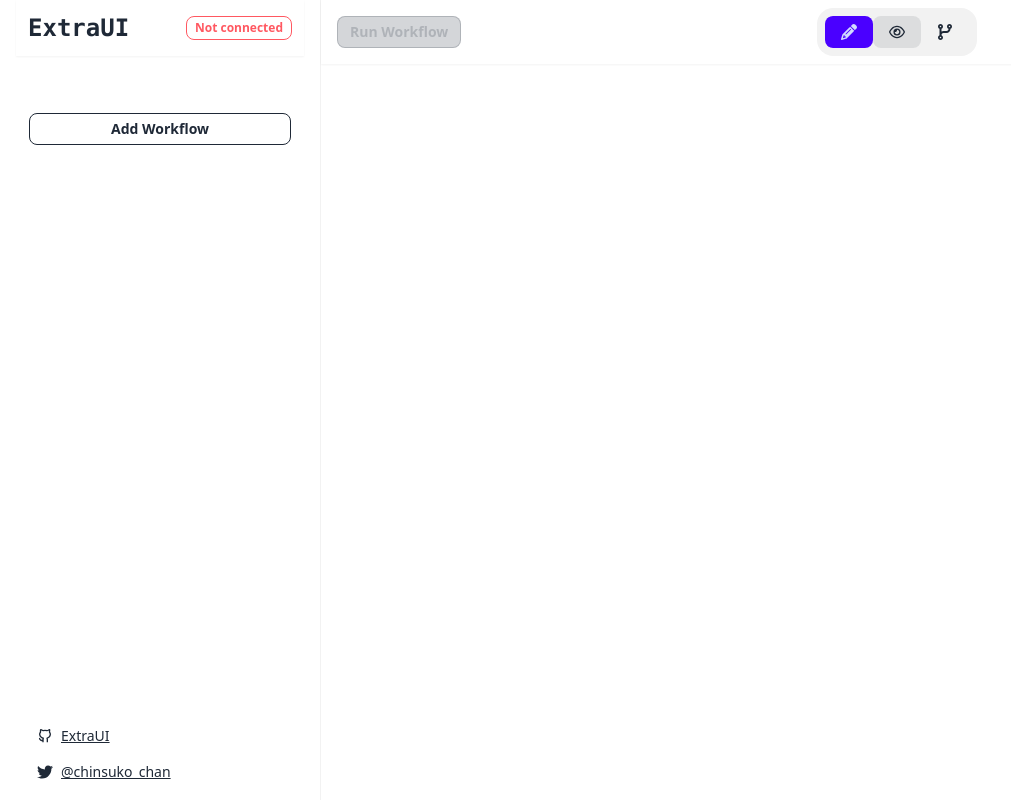
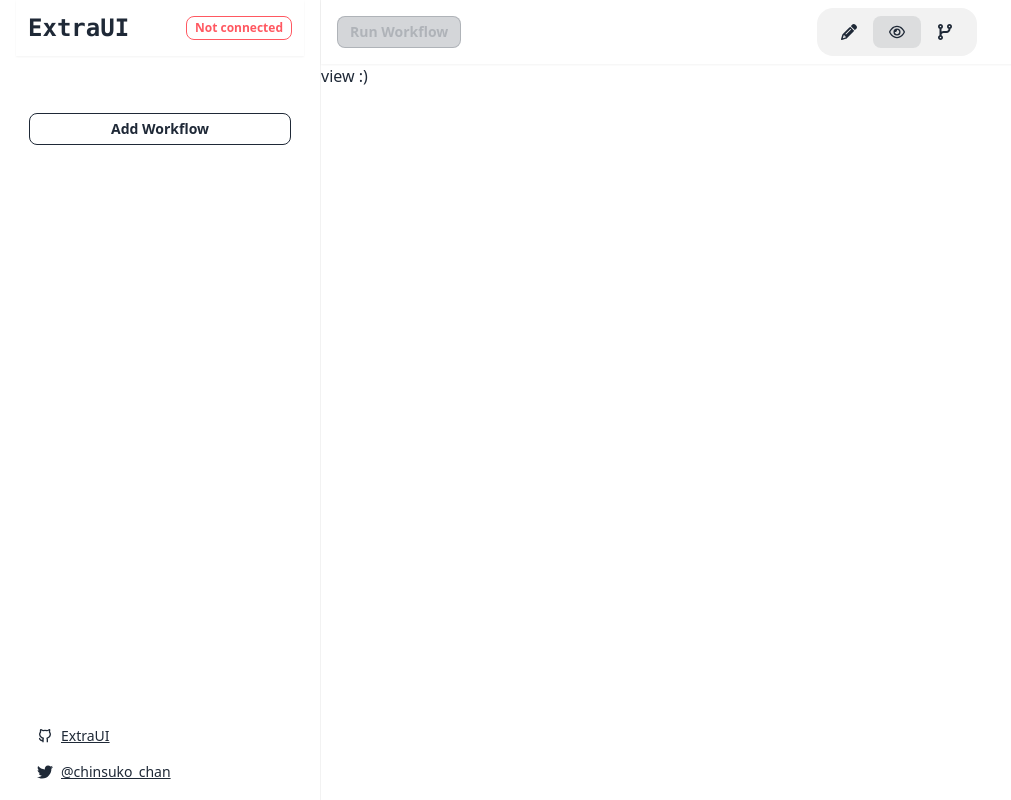
Before and after one commit to chinsuko-chan/ExtraUI, a Svelte app: page / in a window 1280 px wide. Both pictures are taken after a click on the button 896 px from the left and 32 px from the top of the page. Shown: the whole page, without its empty margins (0-1011 px from the left). Built offline with nearby package versions, Linux system fonts and the light colour scheme.

Commit message:
scaffold page switchin

```diff
--- a/src/App.svelte
+++ b/src/App.svelte
@@ -6,15 +6,25 @@
   import workflowStore from "stores/workflows.svelte"
   let selectedWorkflowName = $derived(workflowStore.workflowNames[0])
 
-  let selectedTab = $state("edit")
+  let selectedPage = $state("edit")
 </script>
 
 <main class="bg-base-100 drawer lg:drawer-open">
   <Sidebar />
   <div class="drawer-content">
-    <Navbar {selectedTab} {selectedWorkflowName} />
-    <EditPage {selectedWorkflowName} />
+    <Navbar
+      {selectedPage}
+      {selectedWorkflowName}
+      selectEditPage={() => (selectedPage = "edit")}
+      selectViewPage={() => (selectedPage = "view")}
+      selectWorkflowPage={() => (selectedPage = "workflow")}
+    />
+    {#if selectedPage === "edit"}
+      <EditPage {selectedWorkflowName} />
+    {:else if selectedPage === "view"}
+      <span>view :)</span>
+    {:else if selectedPage === "workflow"}
+      <span>wrkflw :)</span>
+    {/if}
   </div>
 </main>
-
-<style></style>
--- a/src/components/Navbar/Index.svelte
+++ b/src/components/Navbar/Index.svelte
@@ -1,8 +1,11 @@
 <script>
   let {
     selectedWorkflowName,
-    selectedTab,
+    selectedPage,
     drawerId = "workflowDrawer",
+    selectEditPage,
+    selectViewPage,
+    selectWorkflowPage,
   } = $props()
 
   import { api } from "stores/api.svelte"
@@ -90,25 +93,25 @@
       <li>
         <button
           class="hover:text-base-content"
-          class:bg-primary={selectedTab === "edit"}
-          class:text-primary-content={selectedTab === "edit"}
-          >{@html editSvg}</button
+          class:bg-primary={selectedPage === "edit"}
+          class:text-primary-content={selectedPage === "edit"}
+          onclick={selectEditPage}>{@html editSvg}</button
         >
       </li>
       <li>
         <button
           class="hover:text-base-content"
-          class:bg-primary={selectedTab === "view"}
-          class:text-primary-content={selectedTab === "view"}
-          >{@html viewSvg}</button
+          class:bg-primary={selectedPage === "view"}
+          class:text-primary-content={selectedPage === "view"}
+          onclick={selectViewPage}>{@html viewSvg}</button
         >
       </li>
       <li>
         <button
           class="hover:text-base-content"
-          class:bg-primary={selectedTab === "workflow"}
-          class:text-primary-content={selectedTab === "workflow"}
-          >{@html workflowSvg}</button
+          class:bg-primary={selectedPage === "workflow"}
+          class:text-primary-content={selectedPage === "workflow"}
+          onclick={selectWorkflowPage}>{@html workflowSvg}</button
         >
       </li>
     </ul>
```
